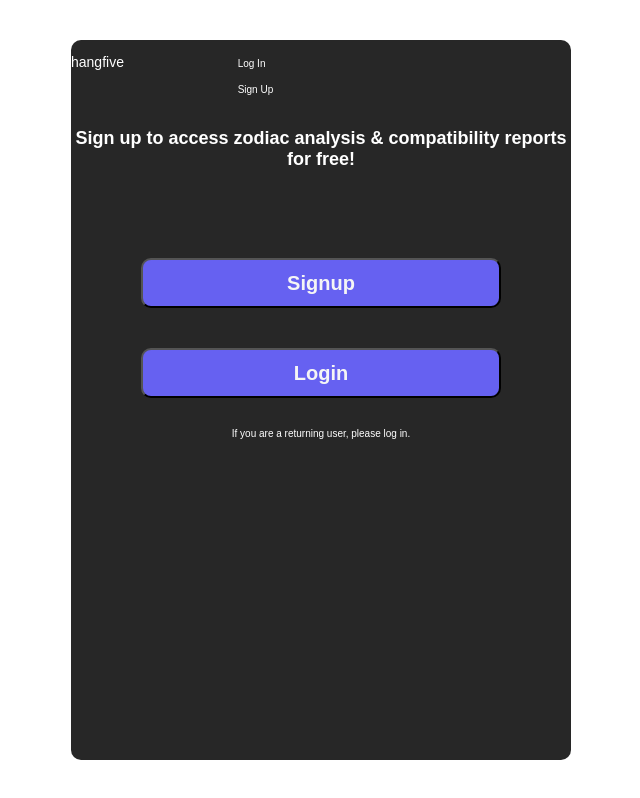
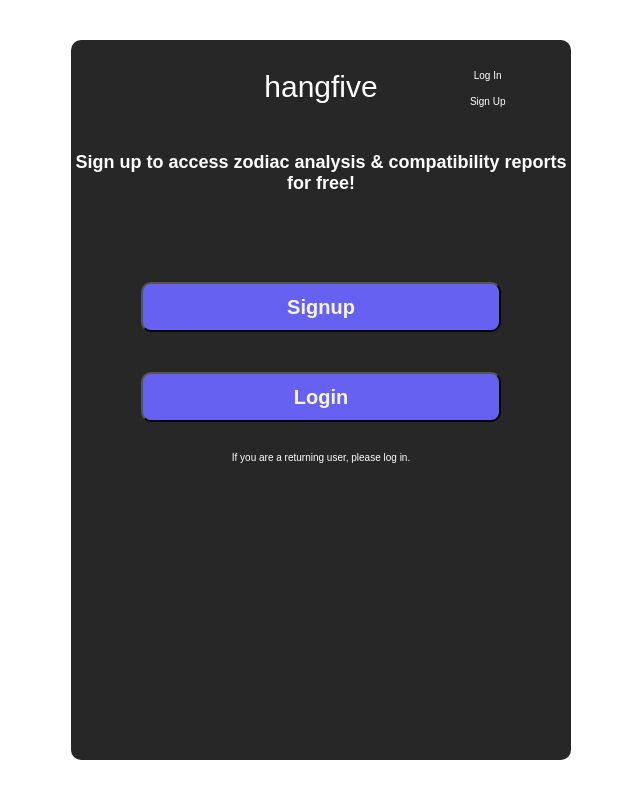
Before and after one commit to bluesnake0818/compat-test-front-end, a React (Create React App) app: page /signupOrLogin in a window 1280 px wide. Shown: the whole page, without its empty margins (319-959 px from the left). Built offline with nearby package versions, Linux system fonts and the light colour scheme; no server answers.

Commit message:
re-style /NavBar

```diff
--- a/src/components/NavBar/NavBar.jsx
+++ b/src/components/NavBar/NavBar.jsx
@@ -18,10 +18,10 @@ const NavBar = ({ user, handleLogout }) => {
           </nav>
         }
       </div> */}
-      <p className='title'>
+      <p className={styles.title}>
         hangfive
       </p>
-      <div className='profile'>
+      <div className={styles.profile}>
         {user ?
           <nav>
             <ul>
--- a/src/components/NavBar/NavBar.module.css
+++ b/src/components/NavBar/NavBar.module.css
@@ -20,7 +20,7 @@
   grid-column: 2/3;
   display: flex;
   justify-content: center;
-  font-size: 3.6rem;
+  font-size: 3.0rem;
 }
 
 .profile {
@@ -28,11 +28,23 @@
   display: flex;
   flex-direction: column;
   justify-content: center;
-  padding-left: 3rem;
+  /* padding-left: 3rem; */
 }
+
+/* nav {
+  width: 100%
+} */
 
 ul {
   list-style-type: none;
+  width: 100%;
+  flex-direction: column;
+  justify-content: center;
+  align-items: center;
+}
+
+li {
+  text-align: center;
 }
 
 a {
```
